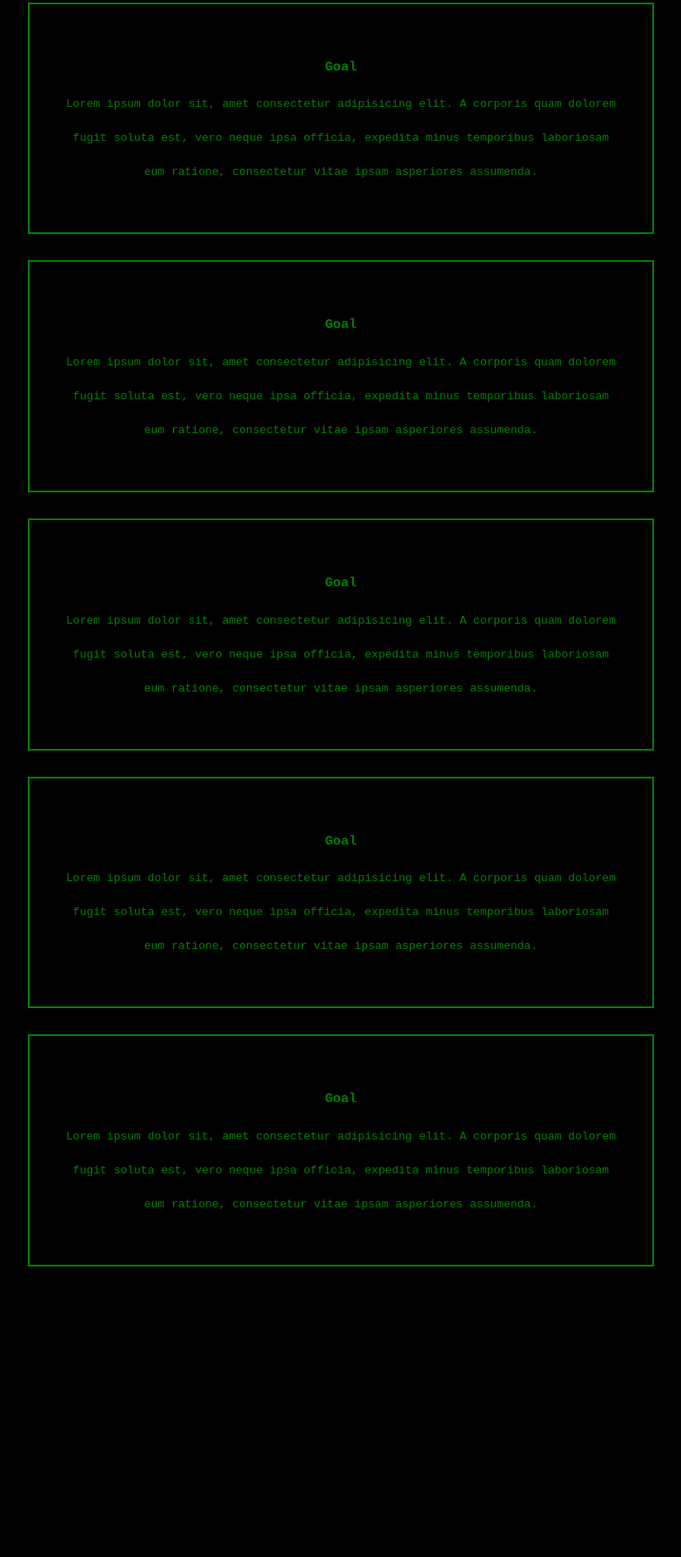
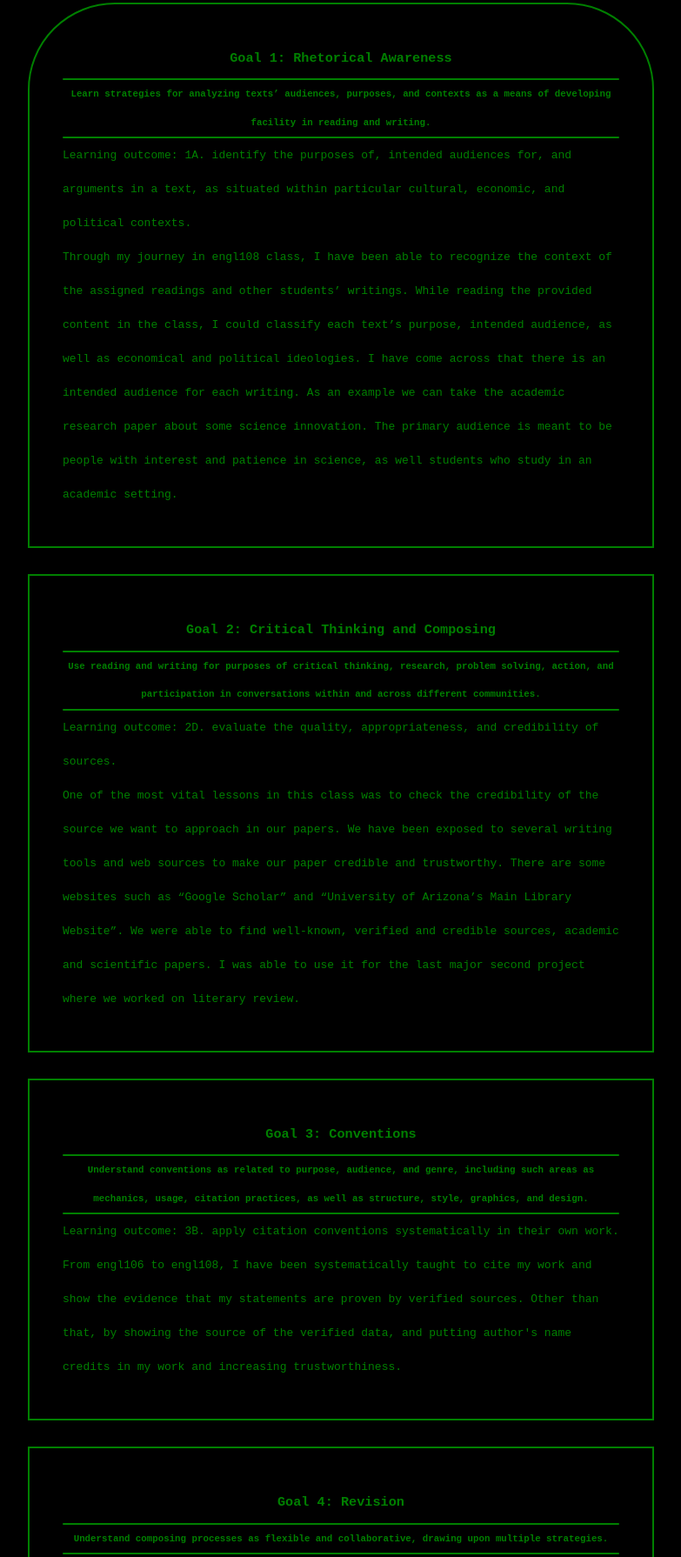
Before and after one commit to asralov/engl-108, a website: page public/index.html in a window 1280 px wide. Shown: the part 128-1918 px from the top of the page at 87% size, without its empty margins (250-1033 px from the left). Before the commit the page ends 1584 px from the top, so only its background shows below. Drawn offline with Linux system fonts and the light colour scheme.

Commit message:
have finished the main part, only main relfelction left

```diff
--- /dev/null
+++ b/public/goal1.txt
@@ -0,0 +1,2 @@
+Learning outcome: 1A. identify the purposes of, intended audiences for, and arguments in a text, as situated within particular cultural, economic, and political contexts.
+Through my journey in engl108 class, I have been able to recognize the context of the assigned readings and other students’ writings. While reading the provided content in the class, I could classify each text’s purpose, intended audience, as well as economical and political ideologies. I have come across that there is an intended audience for each writing. As an example we can take the academic research paper about some science innovation. The primary audience is meant to be people with interest and patience in science, as well students who study in an academic setting.
--- /dev/null
+++ b/public/goal2.txt
@@ -0,0 +1,2 @@
+Learning outcome: 2D. evaluate the quality, appropriateness, and credibility of sources.
+One of the most vital lessons in this class was to check the credibility of the source we want to approach in our papers. We have been exposed to several writing tools and web sources to make our paper credible and trustworthy. There are some websites such as “Google Scholar” and “University of Arizona’s Main Library Website”. We were able to find well-known, verified and credible sources, academic and scientific papers. I was able to use it for the last major second project where we worked on literary review.
--- /dev/null
+++ b/public/goal3.txt
@@ -0,0 +1,2 @@
+Learning outcome: 3B. apply citation conventions systematically in their own work.
+From engl106 to engl108, I have been systematically taught to cite my work and show the evidence that my statements are proven by verified sources. Other than that, by showing the source of the verified data, and putting author's name credits in my work and increasing trustworthiness.
--- /dev/null
+++ b/public/goal4.txt
@@ -0,0 +1,2 @@
+Learning outcome: 4D. identify the collaborative and social aspects of writing processes.
+One of the most useful and turning points in the writing process - is to have a collaborative environment where you can talk to your peers and discuss common problems that can be solved further. While doing peers reviews and collaborative discussions, I was able to reflect on my mistakes I made while working on major projects in this class. Helped me to avoid them in the future and thoroughly process the data after discussing it with my professors and peers.
--- /dev/null
+++ b/public/goal5.txt
@@ -0,0 +1,2 @@
+Learning outcome: 5C. assess how writing experiences and artifacts might influence future writing situations.
+I truly believe that as I gain more and more knowledge and experience on how to write appropriately, I will be able to use all the hard-work skills I have gained in English courses in my future classes where I am expected to write an academic research paper or literary review, or even a fairy tail story. Since i am able to work on any writing assignments so far, and it has been a while since i constantly started writing, i am assuming i will not have hard times in writing those papers for my future classes. And it is worth mentioning that it is not only about writing and getting to know with writing every day. But there is another aspect of the learning process that is called collecting artifacts and reflecting on them for future improvements. If I were to save my assignments and other writings on my laptop or elsewhere, I would be able to open that in my free time and read, reflect. Past writings could help me to revise my mistakes from the previous writing experiences and evolve in my writing style. Hence, it is important to save your work for the future and constantly reflect on your job you have done so far.
--- a/public/index.css
+++ b/public/index.css
@@ -7,6 +7,14 @@
 body{
     background-color:#000;
     color: green;
+}
+
+hr{
+    background-color: green;
+    height: 2px;
+    border: none;
+    border-radius: 10px 10px 10px 10px;
+
 }
 
 #title{
@@ -40,8 +48,51 @@ body{
     width: 50%;
     left: 22%;
     border: solid 2px green;
-    padding: 50px 3%;
+    padding: 40px 3%;
     line-height: 3;
     margin-top: 30px;
     text-align: center;
+
 }
+
+.textBox:nth-child(1){
+    border-radius: 100px 100px 0 0;
+}
+
+.textBox:last-child{
+    border-radius: 0 0 100px 100px;
+}
+
+.textBox p{
+    text-align: left;
+}
+/*
+.textBox:nth-child(1){
+    border-radius: 54% 46% 32% 68% / 39% 49% 51% 61% ;
+}
+
+.textBox:nth-child(2){
+    border-radius: 22% 78% 75% 25% / 57% 49% 51% 43%;
+}
+
+.textBox:nth-child(3){
+    border-radius: 22% 78% 37% 63% / 77% 18% 82% 23% ;
+}
+
+.textBox:nth-child(4){
+    border-radius: 75% 25% 50% 50% / 27% 18% 82% 73% ;
+}*/
+
+@media screen and (max-width: 520px) {
+    .textBox{
+        width: 90%;
+        padding: 20px 1%;
+        left: 4%;
+        line-height: 1.5;
+    }
+
+    #title{
+        font-size: 14px;
+        line-height: 1.5;
+    }
+}
--- a/public/index.html
+++ b/public/index.html
@@ -17,46 +17,15 @@
     </div>
     <div id="content">
         <div class="textBox">
-            <h3>
-                Goal
-            </h3>
-            <p>
-                Lorem ipsum dolor sit, amet consectetur adipisicing elit. A corporis quam dolorem fugit soluta est, vero neque ipsa officia, expedita minus temporibus laboriosam eum ratione, consectetur vitae ipsam asperiores assumenda.
-            </p>
         </div>
         <div class="textBox">
-            <h3>
-                Goal
-            </h3>
-            <p>
-                Lorem ipsum dolor sit, amet consectetur adipisicing elit. A corporis quam dolorem fugit soluta est, vero neque ipsa officia, expedita minus temporibus laboriosam eum ratione, consectetur vitae ipsam asperiores assumenda.
-            </p>
         </div>
         <div class="textBox">
-            <h3>
-                Goal
-            </h3>
-            <p>
-                Lorem ipsum dolor sit, amet consectetur adipisicing elit. A corporis quam dolorem fugit soluta est, vero neque ipsa officia, expedita minus temporibus laboriosam eum ratione, consectetur vitae ipsam asperiores assumenda.
-            </p>
         </div>
         <div class="textBox">
-            <h3>
-                Goal
-            </h3>
-            <p>
-                Lorem ipsum dolor sit, amet consectetur adipisicing elit. A corporis quam dolorem fugit soluta est, vero neque ipsa officia, expedita minus temporibus laboriosam eum ratione, consectetur vitae ipsam asperiores assumenda.
-            </p>
         </div>
         <div class="textBox">
-            <h3>
-                Goal
-            </h3>
-            <p>
-                Lorem ipsum dolor sit, amet consectetur adipisicing elit. A corporis quam dolorem fugit soluta est, vero neque ipsa officia, expedita minus temporibus laboriosam eum ratione, consectetur vitae ipsam asperiores assumenda.
-            </p>
         </div>
-
     </div>
     <script src="./index.js"></script>
 </body>
--- a/public/index.js
+++ b/public/index.js
@@ -0,0 +1,95 @@
+
+
+
+function goal1fetch(id){
+    const path = "./goal1.txt";
+    fetchFiles(path, id);
+}
+
+function goal2fetch(id){
+    const path = "./goal2.txt";
+    fetchFiles(path, id);
+}
+
+function goal3fetch(id){
+    const path = "./goal3.txt";
+    fetchFiles(path, id);
+}
+
+function goal4fetch(id){
+    const path = "./goal4.txt";
+    fetchFiles(path, id);
+}
+
+function goal5fetch(id){
+    const path = "./goal5.txt";
+    fetchFiles(path, id);
+}
+
+function fetchFiles(filePath, id){
+    // some code to read the file and make the content to be that
+    // Fetch the file content
+    fetch(filePath)
+    .then((response) => {
+    if (!response.ok) {
+        throw new Error(`Failed to fetch file: ${response.statusText}`);
+    }
+    return response.text();
+    })
+    .then((content) => {
+    // Display the file content
+    const formattedContent = content.replace(/\n/g, '<br>');
+    document.getElementById(id).innerHTML = formattedContent;
+    })
+    .catch((error) => {
+    console.error(error);
+    document.getElementById(id).innerHTML = "Error fetching file.";
+    });
+}
+
+const content = new Map();
+// setting the elements to have the goal name, sub title, and the function that would call the fetching file
+const goal1 = "Goal 1: Rhetorical Awareness";
+const goal1Sub = "Learn strategies for analyzing texts’ audiences, purposes, and contexts as a means of developing facility in reading and writing.";
+content.set(goal1, [goal1Sub, goal1fetch]);
+
+const goal2 = "Goal 2: Critical Thinking and Composing";
+const goal2Sub = "Use reading and writing for purposes of critical thinking, research, problem solving, action, and participation in conversations within and across different communities.";
+content.set(goal2, [goal2Sub, goal2fetch])
+
+const goal3 = "Goal 3: Conventions";
+const goal3Sub = "Understand conventions as related to purpose, audience, and genre, including such areas as mechanics, usage, citation practices, as well as structure, style, graphics, and design.";
+content.set(goal3, [goal3Sub, goal3fetch]);
+
+const goal4 = "Goal 4: Revision";
+const goal4Sub = "Understand composing processes as flexible and collaborative, drawing upon multiple strategies.";
+content.set(goal4, [goal4Sub, goal4fetch]);
+
+const goal5 = "Goal 5: Reflection";
+const goal5Sub = "Use meaningful, ongoing reflection to inform writing processes, foster the development of a writing identity, and think ahead to future writing situations.";
+content.set(goal5, [goal5Sub, goal5fetch])
+
+function getHTMLCode(goalName, goalCollection){
+    const goalSub = goalCollection[0];
+    const goalNum = goalName[5];
+    const goalContent = goalCollection[1];
+    let content = `<h3>${goalName}</h3>
+                   <hr>
+                   <h5>${goalSub}</h5>
+                   <hr>
+                   <p id="goal${goalNum}"></p>`;
+    goalContent("goal"+goalNum);
+    return content;
+}
+
+window.onload = ()=>{
+    const boxesList = document.getElementsByClassName("textBox");
+    console.log(boxesList.length)
+    let i = 0;
+    for (let [goal, goalCollection] of content){
+        let currentBox = boxesList[i];
+        let currentHTMLContent = getHTMLCode(goal, goalCollection);
+        currentBox.innerHTML = currentHTMLContent;
+        i++;
+    }
+};
```
